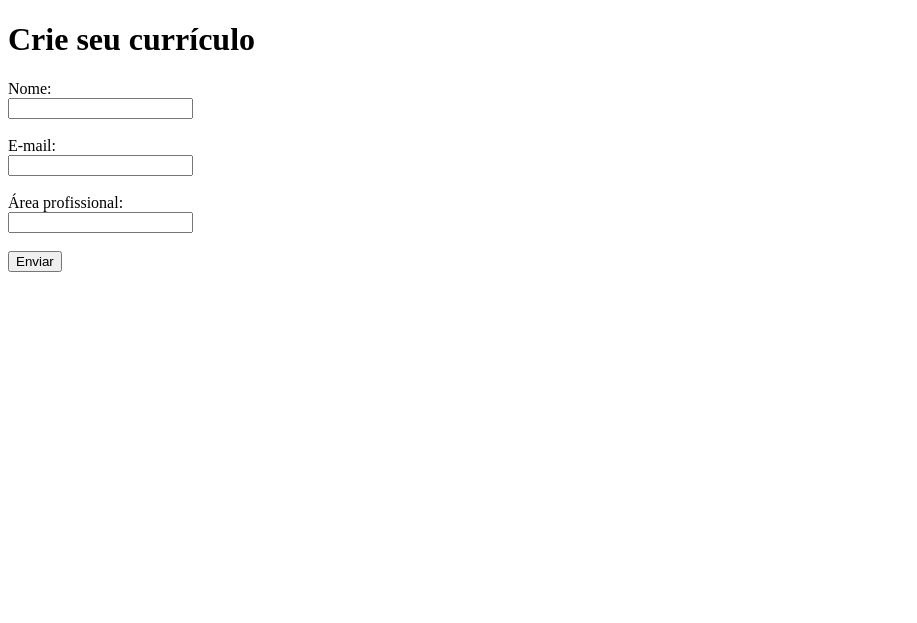
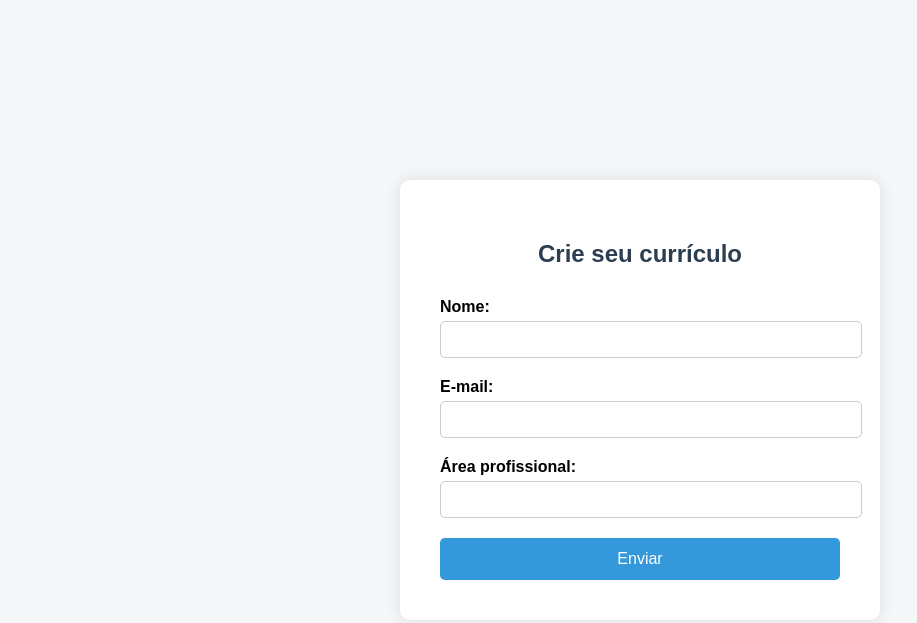
Before and after one commit to Maick077/curriculo-xpress, a plain HTML site: page formulario.html in a window 1280 px wide. Shown: the whole page, without its empty margins (0-917 px from the left). Drawn offline with Linux system fonts and the light colour scheme.

Commit message:
Update formulario.html
formulário modernizado

```diff
--- a/formulario.html
+++ b/formulario.html
@@ -1,20 +1,79 @@
 <!DOCTYPE html>
 <html lang="pt-br">
 <head>
-    <meta charset="UTF-8">
-    <meta name="viewport" content="width=device-width, initial-scale=1.0">
-    <title>Formulário - Currículo Express</title>
+  <meta charset="UTF-8">
+  <title>Formulário - Currículo Xpress</title>
+  <style>
+    body {
+      font-family: Arial, sans-serif;
+      background-color: #f4f6f8;
+      display: flex;
+      justify-content: center;
+      align-items: center;
+      height: 100vh;
+      margin: 0;
+    }
+
+    .form-container {
+      background: white;
+      padding: 40px;
+      border-radius: 10px;
+      box-shadow: 0 0 15px rgba(0, 0, 0, 0.1);
+      width: 100%;
+      max-width: 400px;
+    }
+
+    h2 {
+      text-align: center;
+      margin-bottom: 30px;
+      color: #2c3e50;
+    }
+
+    label {
+      display: block;
+      margin-bottom: 5px;
+      font-weight: bold;
+    }
+
+    input[type="text"],
+    input[type="email"] {
+      width: 100%;
+      padding: 10px;
+      margin-bottom: 20px;
+      border-radius: 5px;
+      border: 1px solid #ccc;
+    }
+
+    input[type="submit"] {
+      width: 100%;
+      background-color: #3498db;
+      color: white;
+      padding: 12px;
+      border: none;
+      border-radius: 5px;
+      font-size: 16px;
+    }
+
+    input[type="submit"]:hover {
+      background-color: #2980b9;
+    }
+  </style>
 </head>
 <body>
-    <h1>Crie seu currículo</h1>
-    <form action="submit_form.php" method="post">
-        <label for="nome">Nome:</label><br>
-        <input type="text" id="nome" name="nome"><br><br>
-        <label for="email">E-mail:</label><br>
-        <input type="email" id="email" name="email"><br><br>
-        <label for="area">Área profissional:</label><br>
-        <input type="text" id="area" name="area"><br><br>
-        <input type="submit" value="Enviar">
+  <div class="form-container">
+    <h2>Crie seu currículo</h2>
+    <form>
+      <label for="nome">Nome:</label>
+      <input type="text" id="nome" name="nome" required>
+
+      <label for="email">E-mail:</label>
+      <input type="email" id="email" name="email" required>
+
+      <label for="area">Área profissional:</label>
+      <input type="text" id="area" name="area" required>
+
+      <input type="submit" value="Enviar">
     </form>
+  </div>
 </body>
 </html>
```
